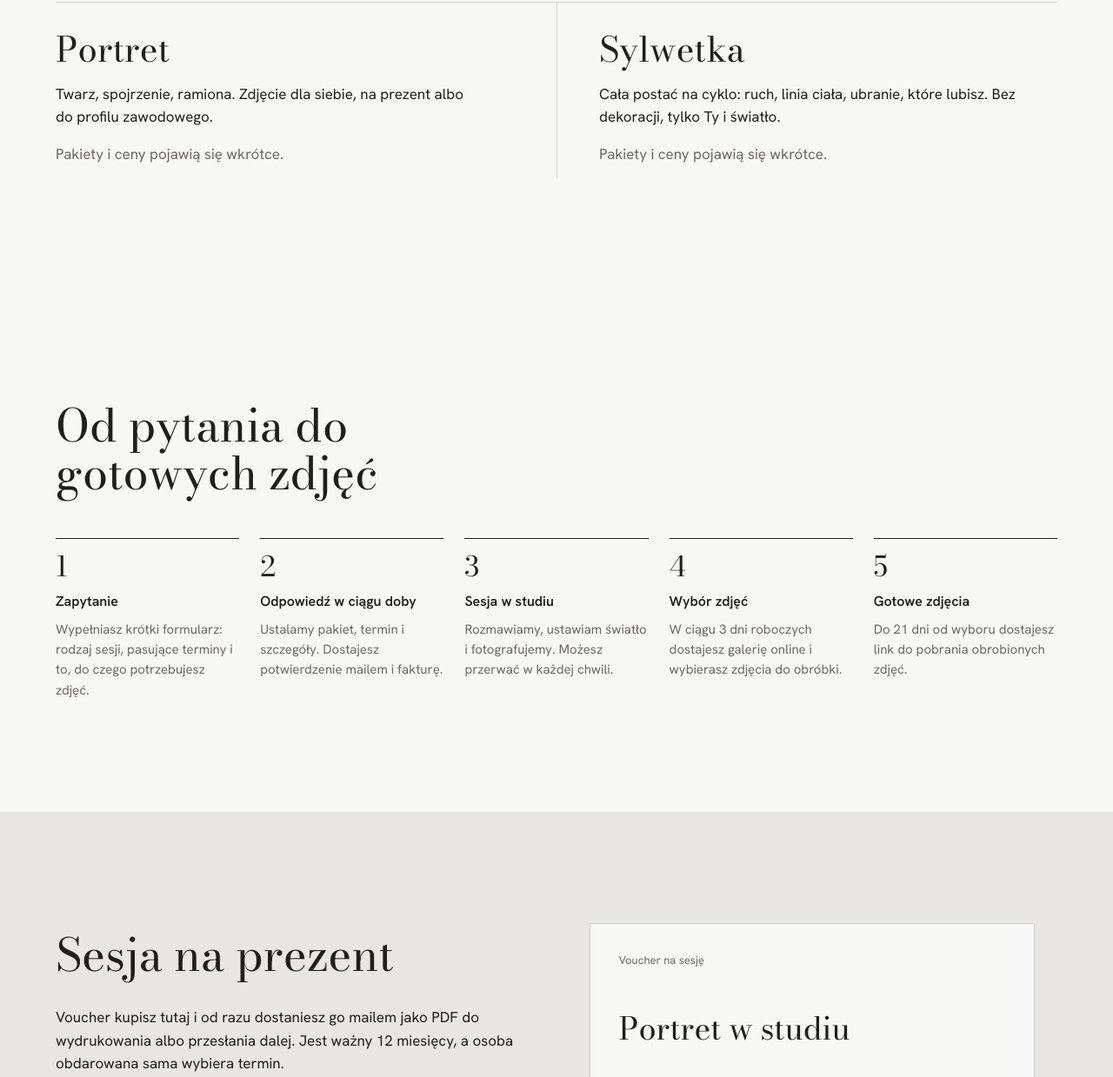
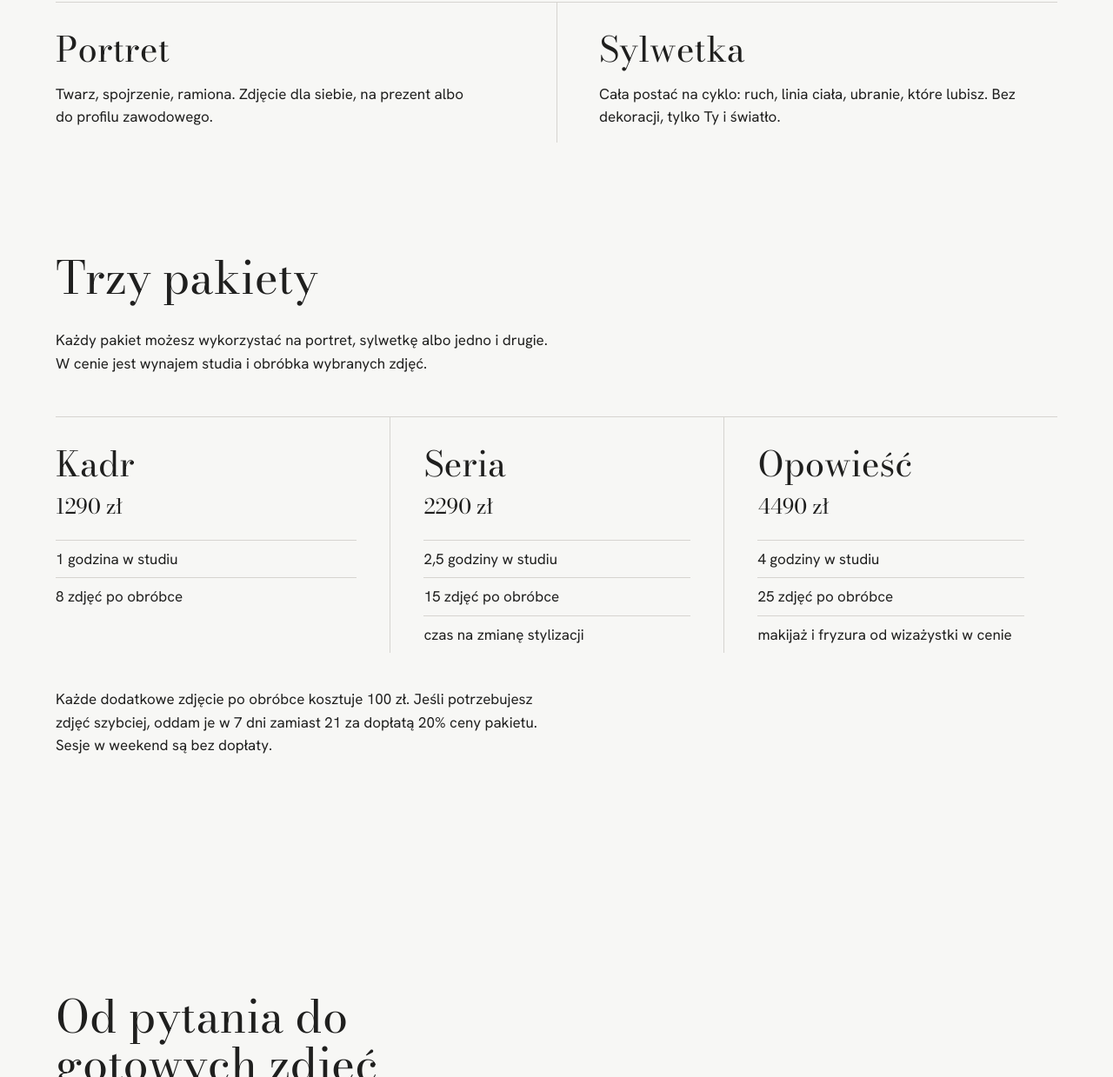
Before and after one commit to michalciemiega-lnbc/michalciemiega-pl, a plain HTML site: page index.html in a window 1280 px wide. Shown: the part 1170-2409 px from the top of the page at 87% size. Drawn offline with Linux system fonts and the light colour scheme.

Commit message:
Cennik: pakiety Kadr, Seria i Opowieść, dodatki i wybór pakietu w formularzu
Regulamin §4 ust. 3 uzupełniony o oddanie zdjęć w 7 dni za dopłatą.

Co-Authored-By: Claude Opus 5.5 <noreply@anthropic.com>
Claude-Session: https://claude.ai/code/session_016YPDHDCtW83DARWVocSL4b

```diff
--- a/assets/style.css
+++ b/assets/style.css
@@ -189,6 +189,22 @@ main > section { padding: clamp(4rem, 10vw, 8rem) var(--margines); }
 }
 .oferta p { max-width: 30rem; margin: 0 0 1rem; }
 
+/* Pakiety: trzy kolumny jak na stykówce, cena dużym krojem */
+.pakiety {
+  display: grid; grid-template-columns: repeat(3, minmax(0, 1fr));
+  border-top: 1px solid var(--linia);
+  margin-top: 3rem;
+}
+.pakiety article { padding: 2rem clamp(1rem, 3vw, 2.5rem) 0; }
+.pakiety article:first-child { padding-left: 0; }
+.pakiety article + article { border-left: 1px solid var(--linia); }
+.pakiety h3 { font-family: var(--serif); font-weight: 400; font-size: clamp(1.75rem, 4vw, 2.5rem); margin: 0; line-height: 1.1; }
+.pakiety__cena { font-family: var(--serif); font-size: clamp(1.25rem, 2.5vw, 1.5rem); margin: 0.5rem 0 1.25rem; }
+.pakiety ul { list-style: none; margin: 0; padding: 0; }
+.pakiety li { padding: 0.5rem 0; border-top: 1px solid var(--linia); }
+.dodatki { margin-top: 2.5rem; }
+main > section#cennik { padding-top: 0; }
+
 /* Przebieg sesji: to naprawdę jest sekwencja, więc numerujemy */
 .przebieg {
   list-style: none; margin: 3rem 0 0; padding: 0;
@@ -293,6 +309,9 @@ fieldset { border: 0; margin: 0; padding: 0; }
   .cyklo__opis { grid-row: auto; padding-bottom: 0; margin-top: 2rem; }
   .cyklo__nazwisko span + span { padding-left: 0.35em; }
   .oferta { grid-template-columns: 1fr; }
+  .pakiety { grid-template-columns: 1fr; }
+  .pakiety article { padding-left: 0; }
+  .pakiety article + article { border-left: 0; border-top: 1px solid var(--linia); margin-top: 2rem; }
   .oferta article + article { border-left: 0; border-top: 1px solid var(--linia); padding-left: 0; margin-top: 2rem; }
   .przebieg { grid-template-columns: 1fr; }
   .para { grid-template-columns: 1fr; }
--- a/functions/api/zapytanie.js
+++ b/functions/api/zapytanie.js
@@ -36,6 +36,7 @@ export async function onRequestPost({ request, env }) {
     email: czysc(dane.get("email"), 200),
     telefon: czysc(dane.get("telefon"), 40),
     rodzaj: czysc(dane.get("rodzaj"), 40),
+    pakiet: czysc(dane.get("pakiet"), 80),
     terminy: czysc(dane.get("terminy")),
     cel: czysc(dane.get("cel")),
     doswiadczenie: czysc(dane.get("doswiadczenie"), 100),
@@ -59,6 +60,7 @@ export async function onRequestPost({ request, env }) {
     ["E-mail", z.email || "–"],
     ["Telefon", z.telefon || "–"],
     ["Rodzaj sesji", z.rodzaj],
+    ["Pakiet", z.pakiet || "jeszcze nie wie"],
     ["Preferowane terminy", z.terminy],
     ["Cel zdjęć", z.cel],
     ["Doświadczenie", z.doswiadczenie || "–"],
--- a/index.html
+++ b/index.html
@@ -17,6 +17,7 @@
     <a class="belka__znak" href="/">Michał Ciemięga</a>
     <nav aria-label="Główna">
       <a href="#oferta">Oferta</a>
+      <a href="#cennik">Cennik</a>
       <a href="#przebieg">Jak to wygląda</a>
       <a href="#voucher">Voucher</a>
       <a href="#zapytanie">Zapytaj o termin</a>
@@ -45,13 +46,49 @@
         <article>
           <h3>Portret</h3>
           <p>Twarz, spojrzenie, ramiona. Zdjęcie dla siebie, na prezent albo do profilu zawodowego.</p>
-          <p class="cicho">Pakiety i ceny pojawią się wkrótce.</p>
         </article>
         <article>
           <h3>Sylwetka</h3>
           <p>Cała postać na cyklo: ruch, linia ciała, ubranie, które lubisz. Bez dekoracji, tylko Ty i światło.</p>
-          <p class="cicho">Pakiety i ceny pojawią się wkrótce.</p>
         </article>
+      </div>
+    </section>
+
+    <section id="cennik" aria-labelledby="cennik-tytul">
+      <h2 class="naglowek" id="cennik-tytul">Trzy pakiety</h2>
+      <div class="tekst">
+        <p>Każdy pakiet możesz wykorzystać na portret, sylwetkę albo jedno i drugie. W cenie jest wynajem studia i obróbka wybranych zdjęć.</p>
+      </div>
+      <div class="pakiety">
+        <article>
+          <h3>Kadr</h3>
+          <p class="pakiety__cena">1290 zł</p>
+          <ul>
+            <li>1 godzina w studiu</li>
+            <li>8 zdjęć po obróbce</li>
+          </ul>
+        </article>
+        <article>
+          <h3>Seria</h3>
+          <p class="pakiety__cena">2290 zł</p>
+          <ul>
+            <li>2,5 godziny w studiu</li>
+            <li>15 zdjęć po obróbce</li>
+            <li>czas na zmianę stylizacji</li>
+          </ul>
+        </article>
+        <article>
+          <h3>Opowieść</h3>
+          <p class="pakiety__cena">4490 zł</p>
+          <ul>
+            <li>4 godziny w studiu</li>
+            <li>25 zdjęć po obróbce</li>
+            <li>makijaż i fryzura od wizażystki w cenie</li>
+          </ul>
+        </article>
+      </div>
+      <div class="tekst dodatki">
+        <p>Każde dodatkowe zdjęcie po obróbce kosztuje 100 zł. Jeśli potrzebujesz zdjęć szybciej, oddam je w 7 dni zamiast 21 za dopłatą 20% ceny pakietu. Sesje w weekend są bez dopłaty.</p>
       </div>
     </section>
 
@@ -85,12 +122,12 @@
       <div class="voucher__uklad">
         <div class="tekst">
           <h2 class="naglowek" id="voucher-tytul">Sesja na prezent</h2>
-          <p>Voucher kupisz tutaj i od razu dostaniesz go mailem jako PDF do wydrukowania albo przesłania dalej. Jest ważny 12 miesięcy, a osoba obdarowana sama wybiera termin.</p>
+          <p>Voucher kupisz tutaj i od razu dostaniesz go mailem jako PDF do wydrukowania albo przesłania dalej. Do wyboru jest Kadr, Seria albo Opowieść. Voucher jest ważny 12 miesięcy, a osoba obdarowana sama wybiera termin.</p>
           <p class="cicho">Sprzedaż voucherów ruszy wkrótce.</p>
         </div>
         <div class="voucher__karta" aria-hidden="true">
           <span>Voucher na sesję</span>
-          <strong>Portret w studiu</strong>
+          <strong>Seria</strong>
           <span>Ważny 12 miesięcy, kod VC-XXXX</span>
         </div>
       </div>
@@ -128,6 +165,16 @@
             <label><input type="radio" name="rodzaj" value="Jeszcze nie wiem"><span>Jeszcze nie wiem</span></label>
           </div>
         </fieldset>
+
+        <div class="pole">
+          <label for="pakiet">Pakiet (nieobowiązkowo)</label>
+          <select id="pakiet" name="pakiet">
+            <option value="">Jeszcze nie wiem</option>
+            <option>Kadr – 1 godzina, 8 zdjęć, 1290 zł</option>
+            <option>Seria – 2,5 godziny, 15 zdjęć, 2290 zł</option>
+            <option>Opowieść – 4 godziny, 25 zdjęć, makijaż, 4490 zł</option>
+          </select>
+        </div>
 
         <div class="pole">
           <label for="terminy">Preferowane terminy</label>
```
Also changed, not shown: regulamin/index.html (+1 -1 lines).
